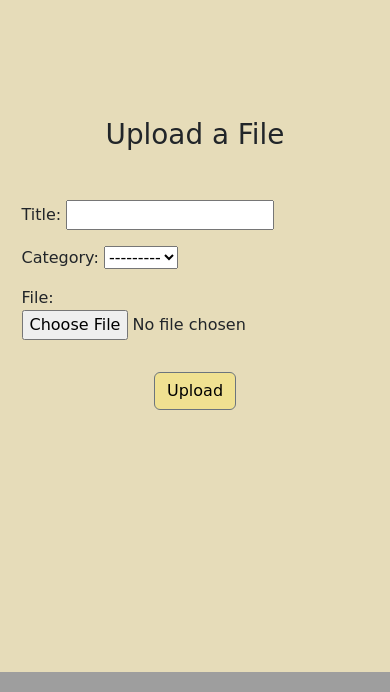
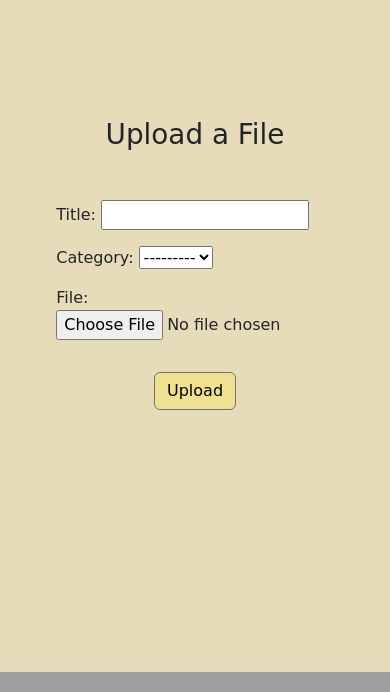
Before and after one commit to andrewretherford/code_dex, a Django app: page /upload/ in a window 390 px wide. Shown: the part 179-871 px from the top of the page. Run offline with Django 4.2, Linux system fonts and the light colour scheme; the visitor is signed in with stand-in values (Sample User, id 1); data that the repository does not hold is empty; some libraries are stand-ins or nearby versions; some web fonts are replaced; grey boxes are pictures that could not be loaded.

Commit message:
Fixes page height and centering issues on mobile

```diff
--- a/code_dex/static/code_dex/css/styles.css
+++ b/code_dex/static/code_dex/css/styles.css
@@ -129,6 +129,7 @@ footer {
 .file-view {
    overflow: auto;
    height: 100%;
+   min-height: 91.9vh;
 }
 
 .file-view > div {
--- a/code_dex/templates/code_dex/upload.html
+++ b/code_dex/templates/code_dex/upload.html
@@ -5,7 +5,7 @@
    <div class="info-page">
       <div>
          <h1 class="mb-5">Upload a File</h1>
-         <form method="post" enctype="multipart/form-data">
+         <form method="post" enctype="multipart/form-data" style="width: 80%;">
             {% csrf_token %}
             {{ form.as_p }}
             <div class="d-flex justify-content-center">
```
